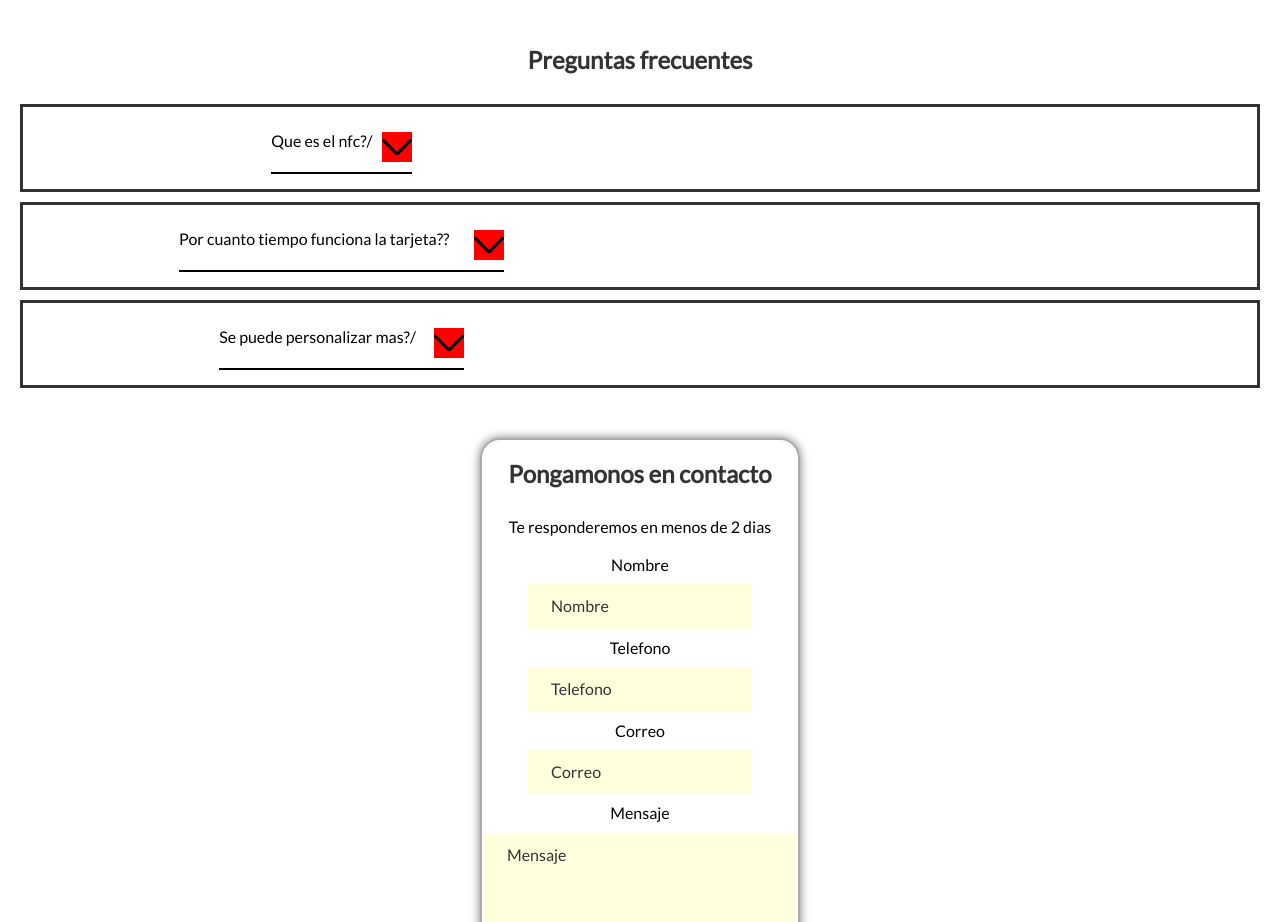
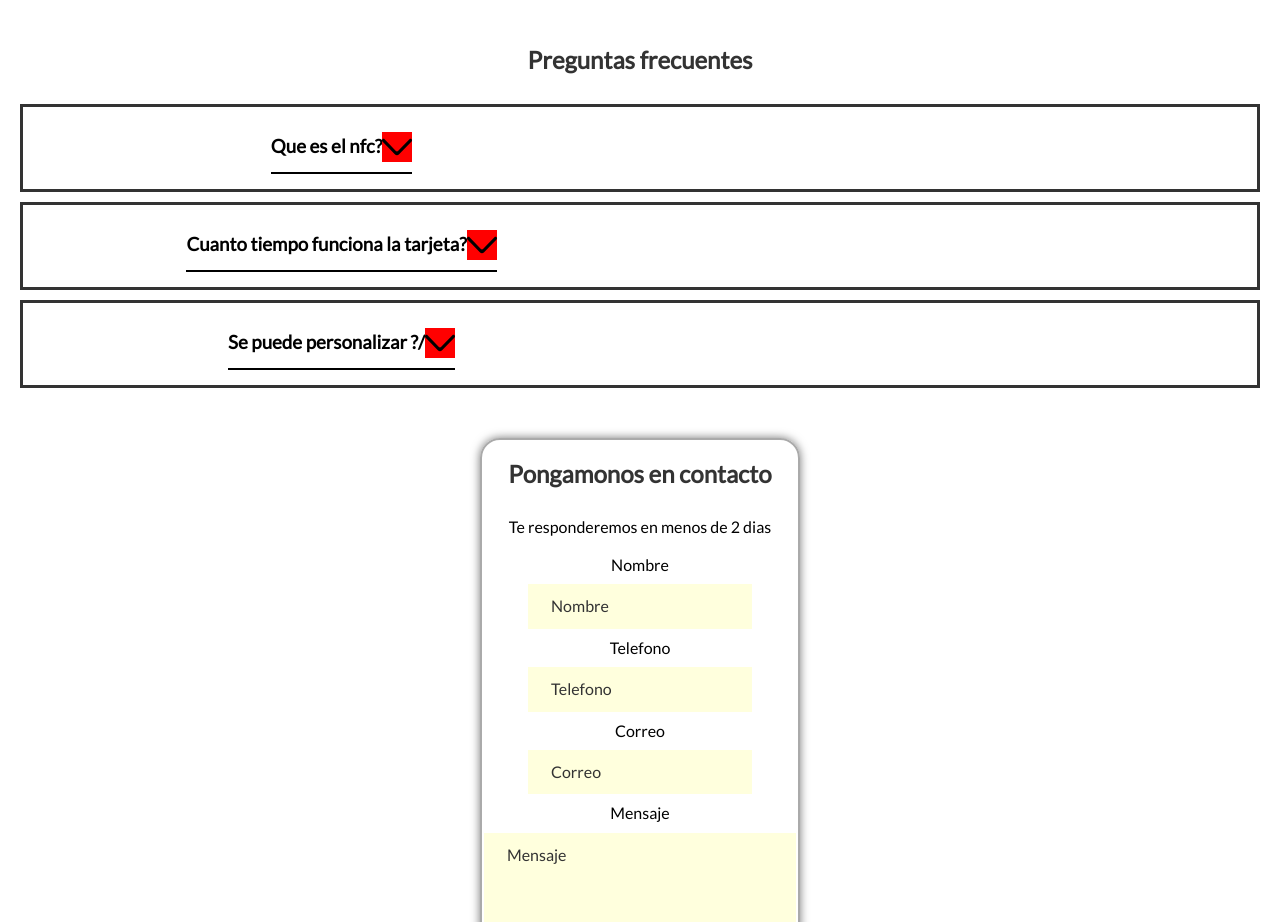
Before and after one commit to ShiryuRed/Landing-Page-Tarjeta-Digital, a plain HTML site: page index.html in a window 1280 px wide. Shown: the part 4340-5262 px from the top of the page. Drawn offline with Linux system fonts and the light colour scheme.

Commit message:
Add files via upload

```diff
--- a/index.html
+++ b/index.html
@@ -107,15 +107,15 @@
         <h2 class="sub-title">Preguntas frecuentes</h2>
         <div>
             <details class="preguntas">
-                <summary class="title-preguntas">Que es el nfc?/ <div class="arrow-container"><img src="multimedia/images/arrow-down-338-svgrepo-com.svg" alt="" class="arrow "></div> </summary>
+                <summary class="title-preguntas"><h3>Que es el nfc?</h3><div class="arrow-container"><img src="multimedia/images/arrow-down-338-svgrepo-com.svg" alt="" class="arrow "></div> </summary>
                 <p class="text-preguntas">Lorem ipsum dolor sit amet consectetur adipisicing elit. Cupiditate corrupti accusantium non dicta molestiae cum hic earum unde qui quaerat? Accusantium inventore officiis magni fugit, officia veritatis eligendi ipsum? Eum!</p>
             </details>
             <details class="preguntas">
-                <summary class="title-preguntas">Por cuanto tiempo funciona la tarjeta?? <div class="arrow-container"><img src="multimedia/images/arrow-down-338-svgrepo-com.svg" alt="" class="arrow "></div></summary>
+                <summary class="title-preguntas"><h3>Cuanto tiempo funciona la tarjeta?</h3><div class="arrow-container"><img src="multimedia/images/arrow-down-338-svgrepo-com.svg" alt="" class="arrow "></div></summary>
                 <p class="text-preguntas">Lorem ipsum dolor sit amet consectetur adipisicing elit. Cupiditate corrupti accusantium non dicta molestiae cum hic earum unde qui quaerat? Accusantium inventore officiis magni fugit, officia veritatis eligendi ipsum? Eum!</p>
             </details>
             <details class="preguntas">
-                <summary class="title-preguntas">Se puede personalizar mas?/ <div class="arrow-container"><img src="multimedia/images/arrow-down-338-svgrepo-com.svg" alt="" class="arrow "></div></summary>
+                <summary class="title-preguntas"><h3>Se puede personalizar ?/ </h3><div class="arrow-container"><img src="multimedia/images/arrow-down-338-svgrepo-com.svg" alt="" class="arrow "></div></summary>
                 <p class="text-preguntas">Lorem ipsum dolor sit amet consectetur adipisicing elit. Cupiditate corrupti accusantium non dicta molestiae cum hic earum unde qui quaerat? Accusantium inventore officiis magni fugit, officia veritatis eligendi ipsum? Eum!</p>
             </details>
         </div>
--- a/style.css
+++ b/style.css
@@ -275,6 +275,11 @@ h1 {
     list-style-type: none;
     display: grid;
     grid-template-columns: 11fr 1fr;
+    justify-content: center;
+    align-items: center;
+}
+.title-preguntas > h3 {
+    grid-column: 1 / 3;
 }
 /*Tarifas*/
 
```
